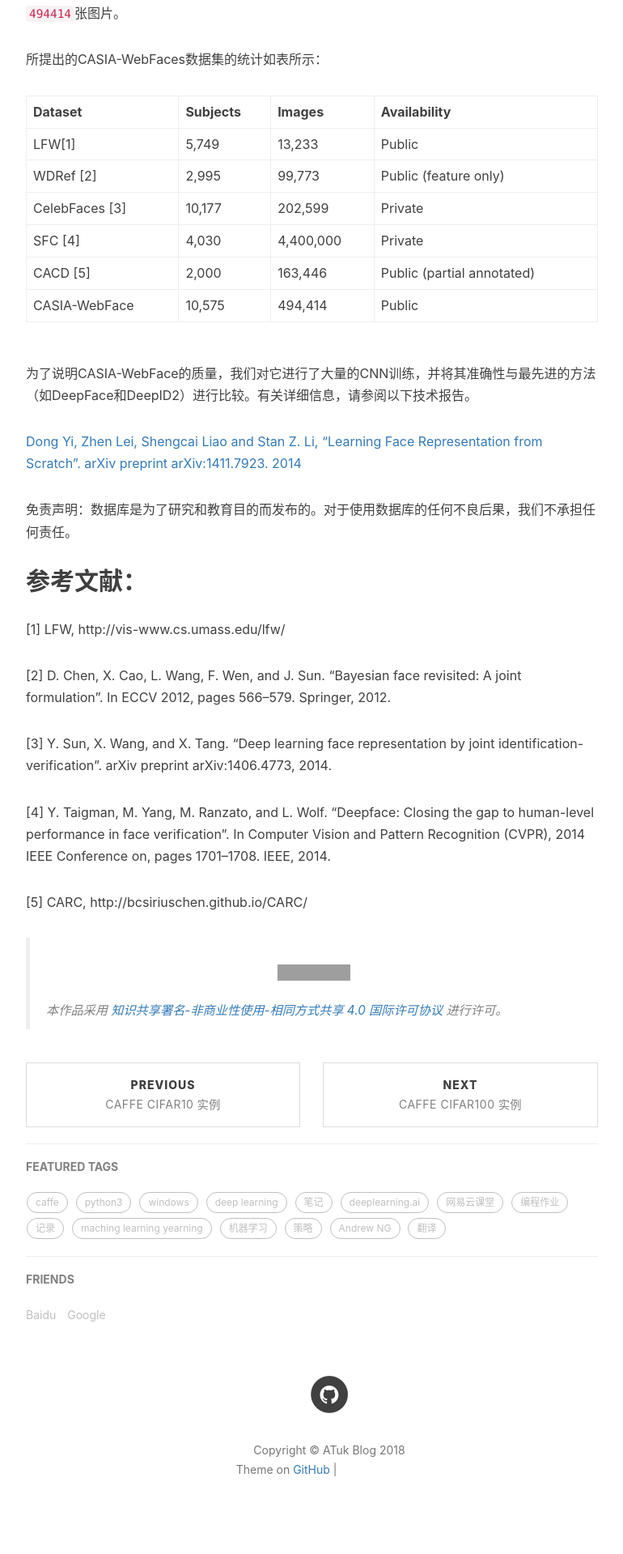
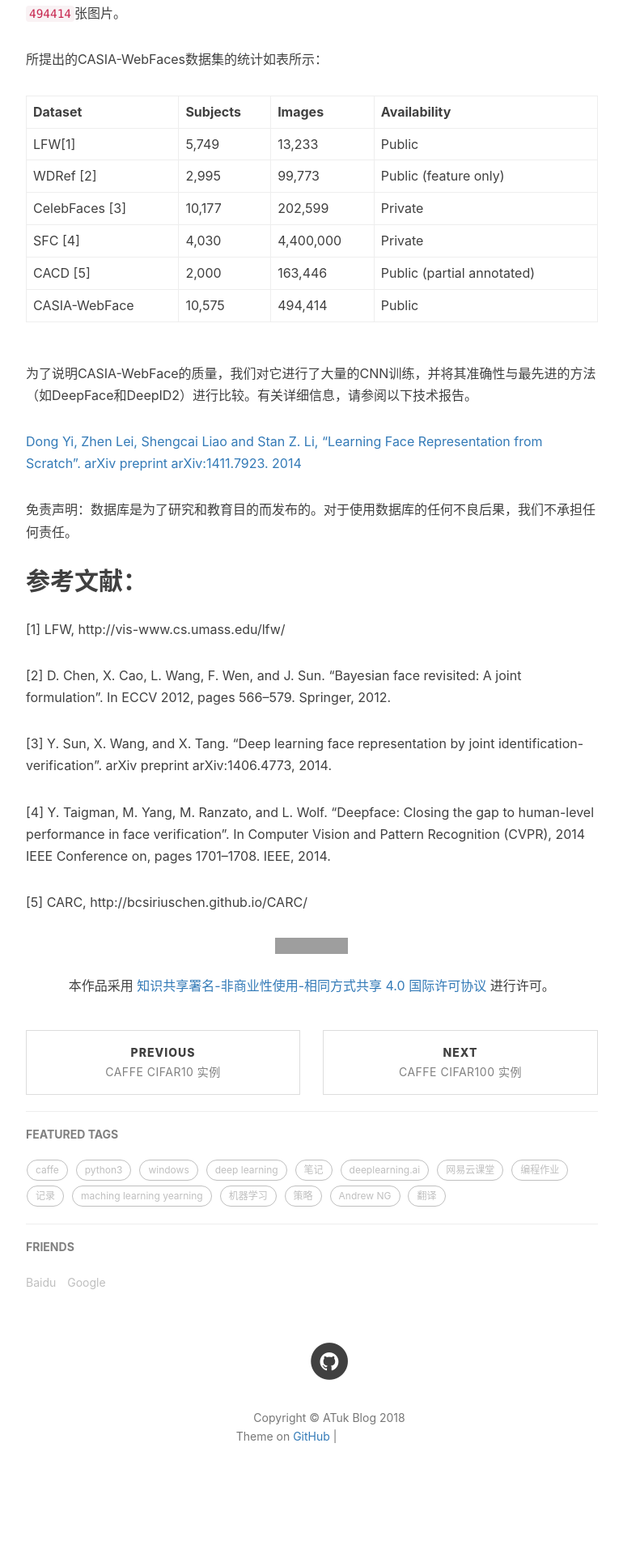
Before and after one commit to AlbertHG/alberthg.github.io, a Jekyll site: the page built from _posts/2018-04-16-CASIA-WebFace-简介.md, in a window 1280 px wide. Shown: the part 897-2816 px from the top of the page at 81% size, without its empty margins (233-1003 px from the left). Built offline with Jekyll 4.4.1, drawn with Linux system fonts in a browser that asks for light colours; nearby versions of some CDN libraries; comment, search, counter and statistics services are not loaded; after the commit the page ends 2775 px from its top, so only the background shows below that; grey boxes are pictures that could not be loaded.

Commit message:
update license

```diff
--- a/_layouts/post.html
+++ b/_layouts/post.html
@@ -71,7 +71,7 @@
 				{{ content }}
 
 
-                <blockquote>
+                <center>
                     <a rel="license" href="http://creativecommons.org/licenses/by-nc-sa/4.0/">
                         <img alt="知识共享许可协议" style="border-width:0" src="https://i.creativecommons.org/l/by-nc-sa/4.0/88x31.png" />
                     </a>
@@ -79,7 +79,8 @@
                     <a rel="license" href="http://creativecommons.org/licenses/by-nc-sa/4.0/">
                         知识共享署名-非商业性使用-相同方式共享 4.0 国际许可协议
                     </a>进行许可。
-                </blockquote>
+                </center>
+
 
                 <hr style="visibility: hidden;">
 
```
